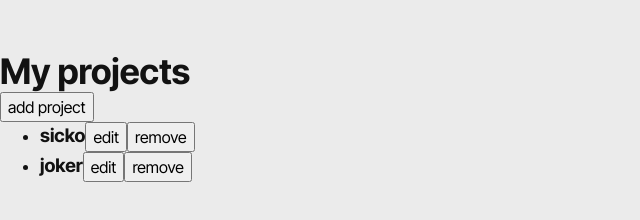
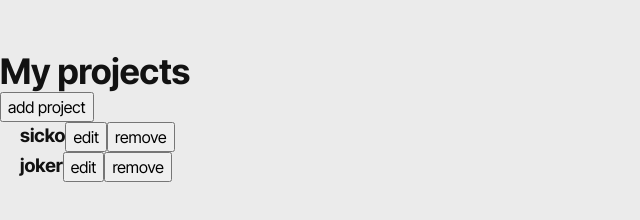
Before and after one commit to rajvatsal/todo, a website built with webpack: page src/template.html in a window 1280 px wide. Shown: the whole page, without its empty margins (0-640 px from the left). Built offline with nearby package versions, Linux system fonts and the light colour scheme.

Commit message:
refactor(styles): Remove list markers and reduce padding
Remove marker content from lists and reduce padding in the ul.

- ::marker
- <ul> padding

```diff
--- a/src/css/styles.css
+++ b/src/css/styles.css
@@ -3,6 +3,14 @@
 .topbar-container,
 .hamburger-container {
   height: var(--h-topbar-container);
+}
+
+::marker {
+  content: "";
+}
+
+ul {
+  padding-left: 20px;
 }
 
 body {
```
